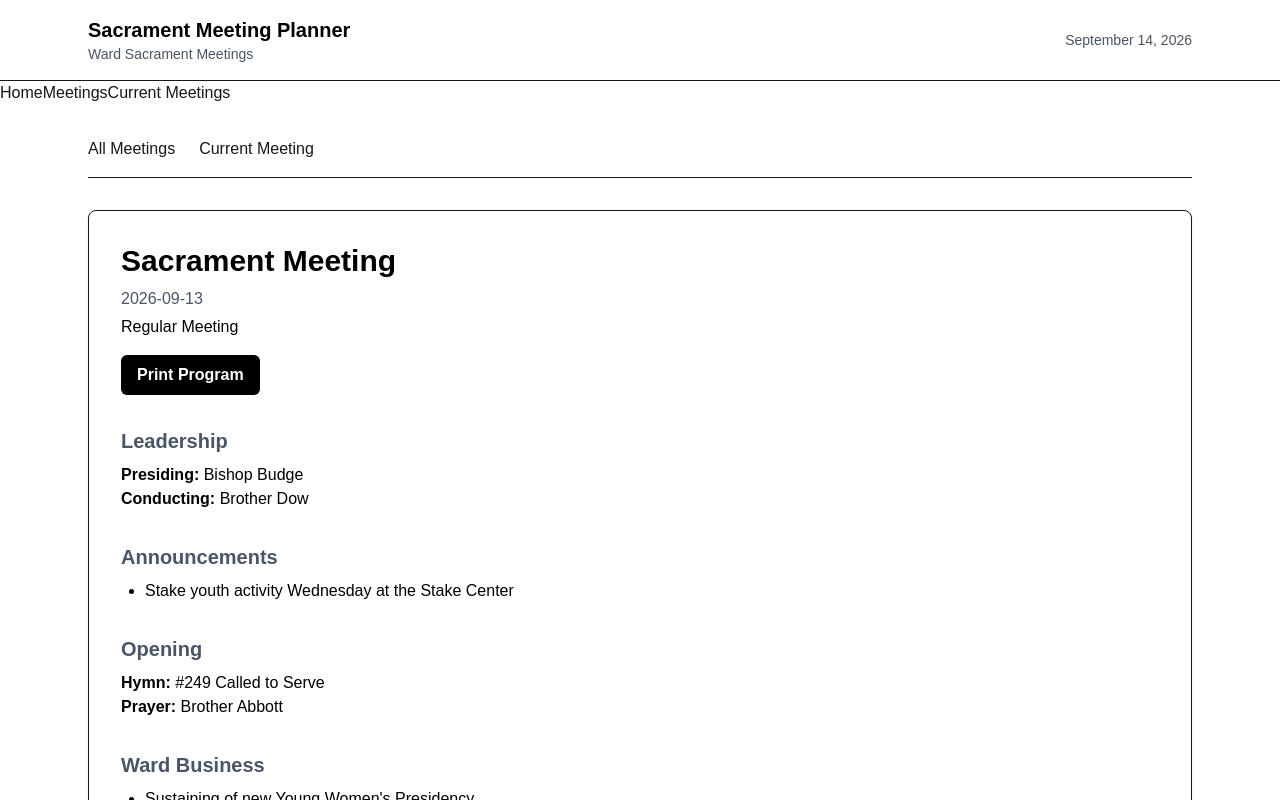
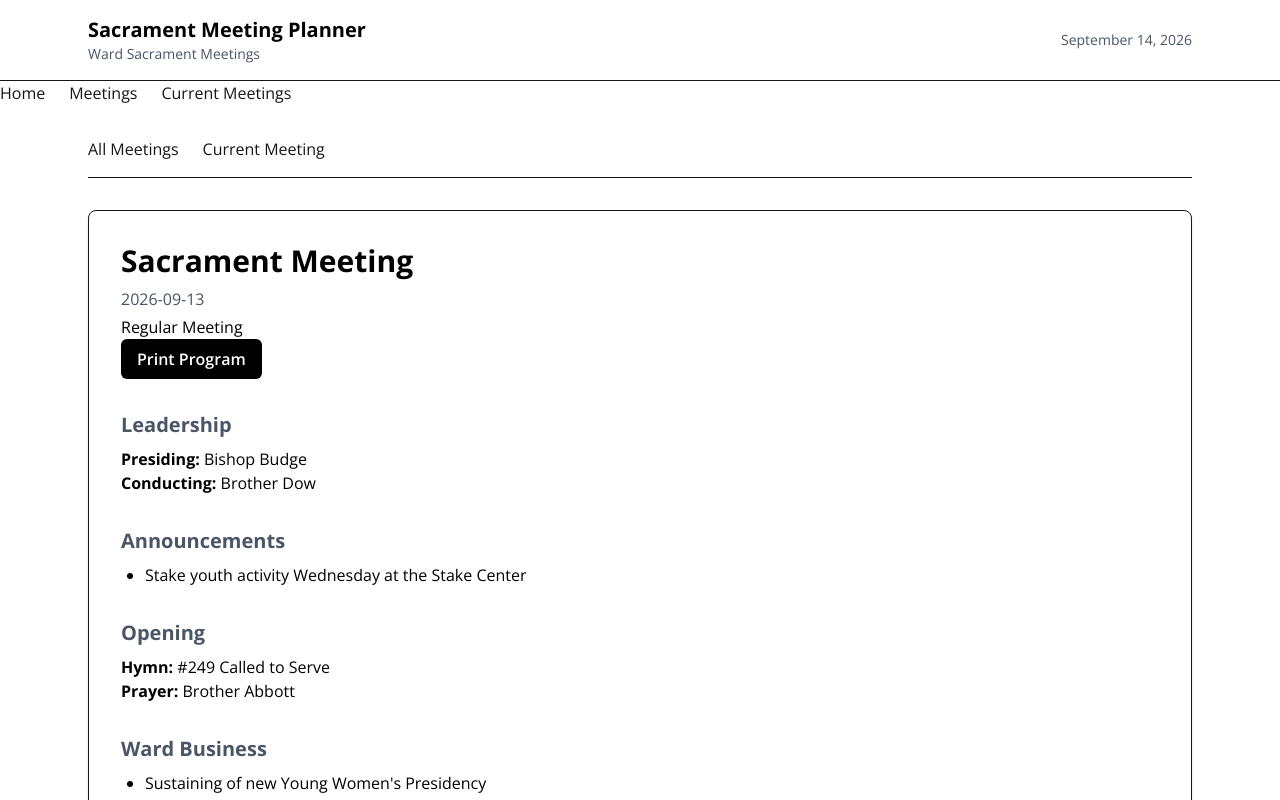
Before and after one commit to brandsharky/sacrament-meetings, a Next.js app: page /meetings/2 in a window 1280 px wide. Shown: the top 800 px of the page. Built offline with nearby package versions, Linux system fonts and the light colour scheme.

Commit message:
Build sacrament meeting planner

```diff
--- a/app/layout.tsx
+++ b/app/layout.tsx
@@ -22,7 +22,7 @@ export const metadata: Metadata = {
 export default function RootLayout({ children }: LayoutProps<'/'>) {
   return (
     <html lang="en">
-      <body className='${openSans.className} flex min-h-screen flex-col bg-gray-50 text-gray-900'>
+      <body className={`${openSans.className} flex min-h-screen flex-col bg-gray-50 text-gray-900`}>
         <Header />
 
         <NavLinks />
--- a/app/meetings/layout.tsx
+++ b/app/meetings/layout.tsx
@@ -8,7 +8,7 @@ export default function MeetingsLayout({ children, }: Readonly<{ children: React
 
   return (
     <div>
-      <nav aria-label="Meetings navigation" className="mb-8 flex gap-6 border-b pb-4">
+      <nav aria-label="Meetings navigation" className="mb-8 flex gap-6 border-b pb-4 print:hidden">
         <Link href="/meetings" className={pathname === '/meetings' ? 'font-bold underline' : 'hover:underline'} aria-current={pathname === '/meetings' ? 'page' : undefined}>
           All Meetings
         </Link>
--- a/components/Footer.tsx
+++ b/components/Footer.tsx
@@ -1,6 +1,6 @@
 export default function Footer() {
   return (
-    <footer className="mt-auto border-t bg-white">
+    <footer className="mt-auto border-t bg-white print:hidden">
       <div className="mx-auto max-w-6xl px-6 py-6 text-center text-sm text-gray-600">
         <p>Sacrament Meeting Planner</p>
         <p className="mt-1">Ward meeting programs and information</p>
--- a/components/Header.tsx
+++ b/components/Header.tsx
@@ -6,7 +6,7 @@ export default function Header() {
   });
 
   return (
-    <header className="border-b bg-white">
+    <header className="border-b bg-white print:hidden">
       <div className="mx-auto flex max-w-6xl items-center justify-between px-6 py-4">
         <div>
           <h1 className="text-xl font-bold text-black">Sacrament Meeting Planner</h1>
--- a/components/MeetingDetail.tsx
+++ b/components/MeetingDetail.tsx
@@ -17,9 +17,7 @@ export default function MeetingDetail({ meeting }: MeetingDetailProps) {
 
         <p className="mt-1 capitalize text-black-600 text-black">{meeting.meetingType} meeting</p>
 
-        <div className="mt-4">
-          <PrintButton />
-        </div>
+        <PrintButton />
       </header>
 
       <section>
--- a/components/NavLinks.tsx
+++ b/components/NavLinks.tsx
@@ -9,7 +9,7 @@ export default function NavLinks() {
   const pathname = usePathname();
 
   return (
-    <nav>
+    <nav classaria-label="Main navigation" className="flex gap-6 print:hidden">
       <Link href="/" className={pathname === '/' ? 'font-bold underline' : 'hover:underline'} aria-current={pathname === '/' ? 'page' : undefined}>Home</Link>
       <Link href="/meetings" className={pathname === '/meetings' ? 'font-bold underline' : 'hover:underline'} aria-current={pathname === '/meetings' ? 'page' : undefined}>Meetings</Link>
       <Link href="/meetings/current" className={pathname === '/meetings/current' ? 'font-bold underline' : 'hover:underline'} aria-current={pathname === '/meetings/current' ? 'page' : undefined}>Current Meetings</Link>
--- a/components/PrintButton.tsx
+++ b/components/PrintButton.tsx
@@ -7,7 +7,7 @@ export default function PrintButton() {
       onClick={() => {
         window.print()
       }}
-      className="rounded-md bg-black px-4 py-2 font-semibold text-white hover:bg-gray-800"
+      className="rounded-md bg-black px-4 py-2 font-semibold text-white hover:bg-gray-800 print:hidden"
     >
       Print Program
     </button>
```
